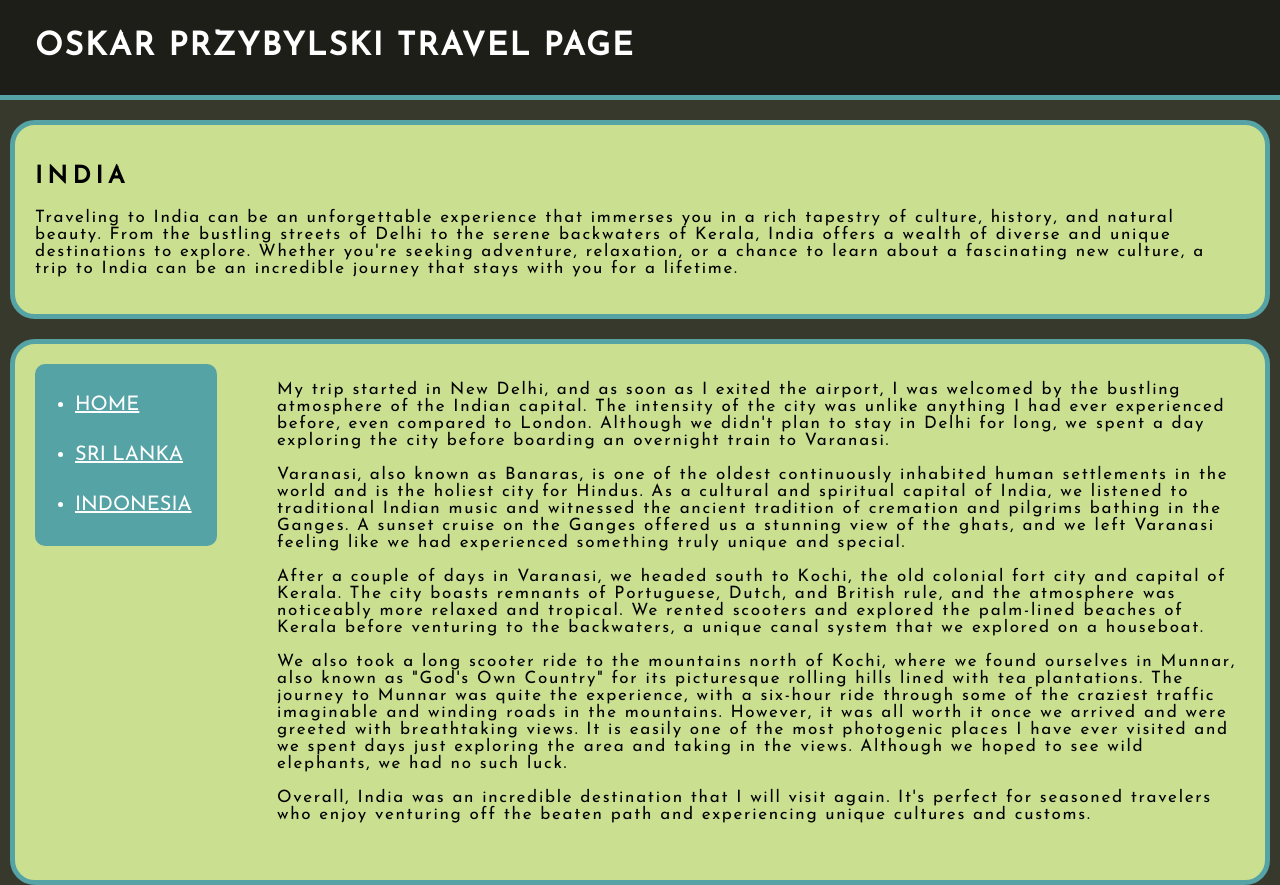
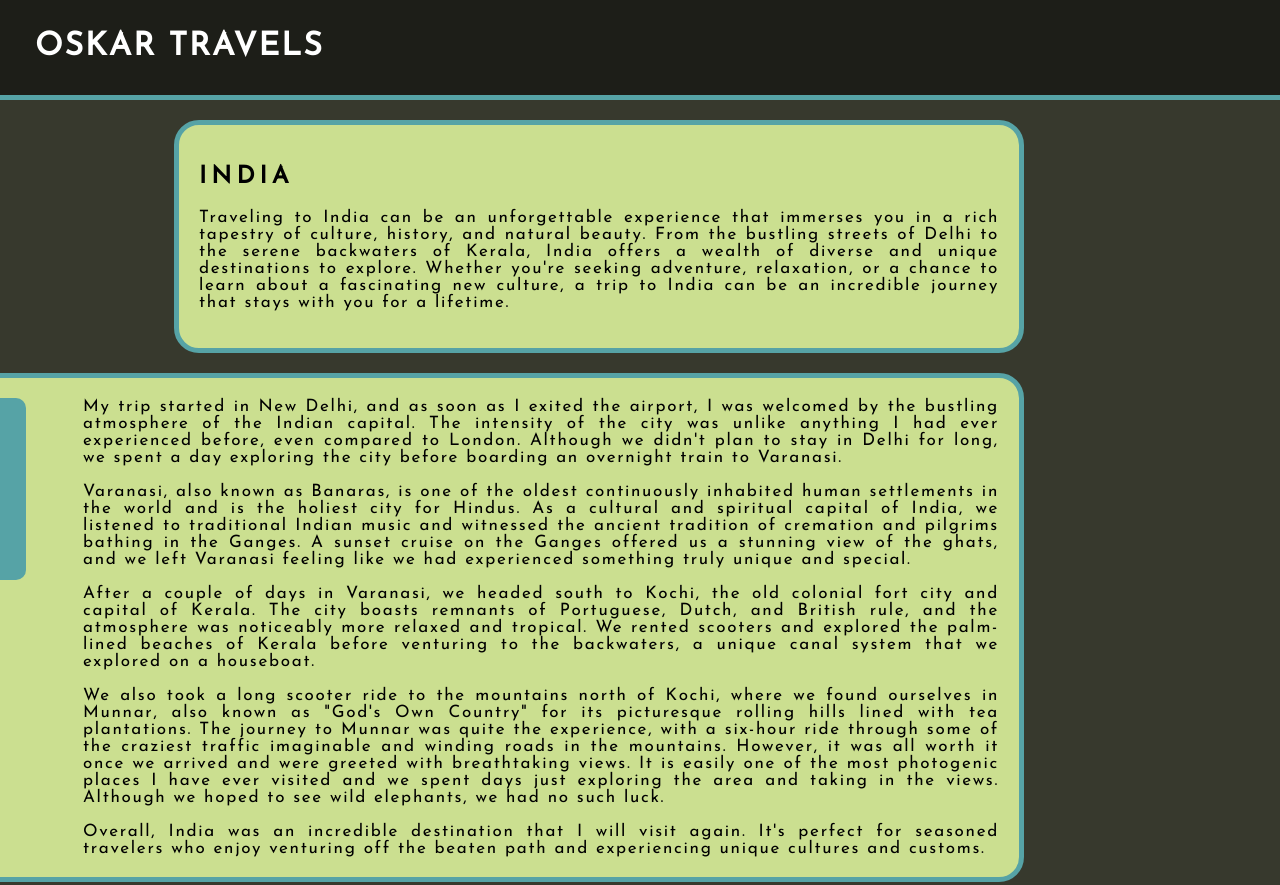
Before and after one commit to oskarprzybylski23/Hobby-Page, a plain HTML site: page India.html in a window 1280 px wide. Shown: the top 885 px of the page. Drawn offline with Linux system fonts and the light colour scheme.

Commit message:
amendments to layout and added comments throughout

```diff
--- a/India.html
+++ b/India.html
@@ -8,17 +8,16 @@
   </head>
 
   <body>
+    <!-- create a header element -->
     <header>
-      <h1> Oskar Przybylski Travel Page </h1>
+      <h1> Oskar Travels </h1>
     </header>
-
-    <div class="intro">
-      <div class= about>
+    <!-- create an "about" container -->
+      <div class= "about">
         <h2>India</h2>
         <p> Traveling to India can be an unforgettable experience that immerses you in a rich tapestry of culture, history, and natural beauty. From the bustling streets of Delhi to the serene backwaters of Kerala, India offers a wealth of diverse and unique destinations to explore. Whether you're seeking adventure, relaxation, or a chance to learn about a fascinating new culture, a trip to India can be an incredible journey that stays with you for a lifetime.  </p>
       </div>
-    </div>
-
+    <!-- create a two column layout with one navigation column and one text column -->
     <div class ="content">
 
         <div class="column-for-destination left">
@@ -44,7 +43,7 @@
         </div>
       </div>
 
-
+      <!-- create a 2x4 photo layout -->
       <div class="photo-grid">
 
 
@@ -86,27 +85,11 @@
         <p> Thank you for visiting! <a href="index.html">Go back</a></li></p>
       </div>
 
+      <!-- create a footer element -->
     <footer>
       Page created as an application project for Founders & Coders
     </footer>
 
     </body>
 
-
-
-
-
-
-
-
-
-
-
-
-
-
-
-
-
-
 </html>
--- a/style.css
+++ b/style.css
@@ -1,4 +1,4 @@
-/* colour palette */
+/* Define the color palette */
 :root {
   --background: #37392D;
   --primary: #1D1E18;
@@ -7,78 +7,33 @@
   --accent2: #0D1821;
 }
 
-
-/* set margins for the page to 0 to fill the whole page width*/
-body, html{
-  margin:0;
-  padding:0;
+/* Set margins for the page to 0 to fill the whole page width */
+body, html {
+  margin: 0;
+  padding: 0;
 }
 
-/* set main background*/
+/* Set main background and font family */
 body {
   font-family: 'Josefin Sans', sans-serif;
   background-color: var(--background);
 }
 
+/* Style the header */
 header {
   margin-bottom: 20px;
   background-color: var(--primary);
   padding: 10px;
   border-bottom: 5px solid var(--accent);
-
 }
 
-.date_text {
-  margin-left: 25px;
-  color: white;
-}
-
-.about {
-  background-color: var(--secondary);
-  height: auto;
-  padding: 20px;
-  border: 5px solid var(--accent);
-  border-radius: 25px;
-  margin: 10px;
-  margin-bottom: 20px;
-}
-
-.images {
-  border-radius: 25px;
-  background-color: var(--secondary);
-  border: 5px solid var(--accent);
-  width: 90%;
-  margin: auto;
-  padding: 20px;
-  margin-bottom: 50px;
-}
-
-.column {
-  float: left;
-  position: relative;
-  width: 31%;
-  padding: 10px;
-  height: auto;
-}
-
-.column img {
-  max-width: 100%;
-  height: auto;
-  border-radius: 10px;
-  border: solid 3px var(--accent2);
-}
-
-.images:after {
-  content: "";
-  display: table;
-  clear: both;
-}
-
+/* Style paragraphs */
 p {
   font-size: 17px;
   letter-spacing: 0.1em;
 }
 
+/* Style main heading */
 h1 {
   margin-left: 25px;
   color: white;
@@ -86,12 +41,14 @@ h1 {
   text-transform: uppercase;
 }
 
+/* Style secondary heading */
 h2 {
   margin-left: none;
   text-transform: uppercase;
   letter-spacing: 5px;
 }
 
+/* Style span in third-level heading */
 h3 span {
   position: absolute;
   top: 200px;
@@ -107,6 +64,7 @@ h3 span {
   border-radius: 0 10px 10px 0;
 }
 
+/* Style the footer */
 footer {
   background-color: var(--primary);
   border-top: 5px solid var(--accent);
@@ -115,24 +73,87 @@ footer {
   color: white;
 }
 
+/* Style links */
 a {
   color: inherit;
 }
 
+/* Style list items */
 li {
   color: white;
   font-size: 20px;
 }
 
-.content {
+/* Style date text */
+.date_text {
+  margin-left: 25px;
+  color: white;
+}
+
+/* Style the "About" section */
+.about {
+  background-color: var(--secondary);
+  text-align: justify;
+  min-width: 800px;
+  width: 60%;
+  height: auto;
+  padding: 20px;
+  border: 5px solid var(--accent);
+  border-radius: 25px;
+  margin: auto;
+  margin-right: 20%;
+  margin-bottom: 20px;
+}
+
+/* Style image grid */
+.images {
   display: table;
   border-radius: 25px;
   background-color: var(--secondary);
   border: 5px solid var(--accent);
+  width: 90%;
+  margin: auto;
+  padding: 20px;
+  margin-bottom: 50px;
+}
+
+/* Style image grid columns */
+.column {
+  float: left;
+  position: relative;
+  width: 31%;
+  padding: 10px;
+  height: auto;
+}
+
+/* Style images in the image grid */
+.column img {
+  max-width: 100%;
+  height: auto;
+  border-radius: 10px;
+  border: solid 3px var(--accent2);
+}
+
+/* Add clearfix to image grid */
+.images:after {
+  content: "";
+  display: table;
+  clear: both;
+}
+
+/* Style the content section */
+.content {
+  display: table;
+  min-width: 1200px;
+  border-radius: 25px;
+  background-color: var(--secondary);
+  border: 5px solid var(--accent);
+  float: right;
   width: auto;
   height: auto;
-  margin: 10px;
-  padding: 20px;
+  margin-left: 10px;
+  margin-right: 20%;
+  margin-bottom: 20px;
 }
 
 .column-for-destination {
@@ -143,20 +164,22 @@ a {
 
 .left {
   float: left;
-  width: 15%;
-
+  width: auto;
   text-transform: uppercase;
+  padding-right: 30px;
   line-height: 50px;
   border-radius: 10px;
   background-color: var(--accent);
+  margin: 20px 0px 20px 20px;
 
 }
 
 .right {
-  width: 80%;
-  /* height: auto; */
-  float: right;
-  padding-left: 20px
+  min-width: 800px;
+  width: auto;
+  height: auto;
+  margin: 20px 20px 20px 22%;
+  text-align: justify;
 }
 
 .content:after {
```
Also changed, not shown: index.html (+7 -3 lines), indonesia.html (+7 -7 lines), srilanka.html (+6 -8 lines). Lines whose indentation alone changed are shown as unchanged.
